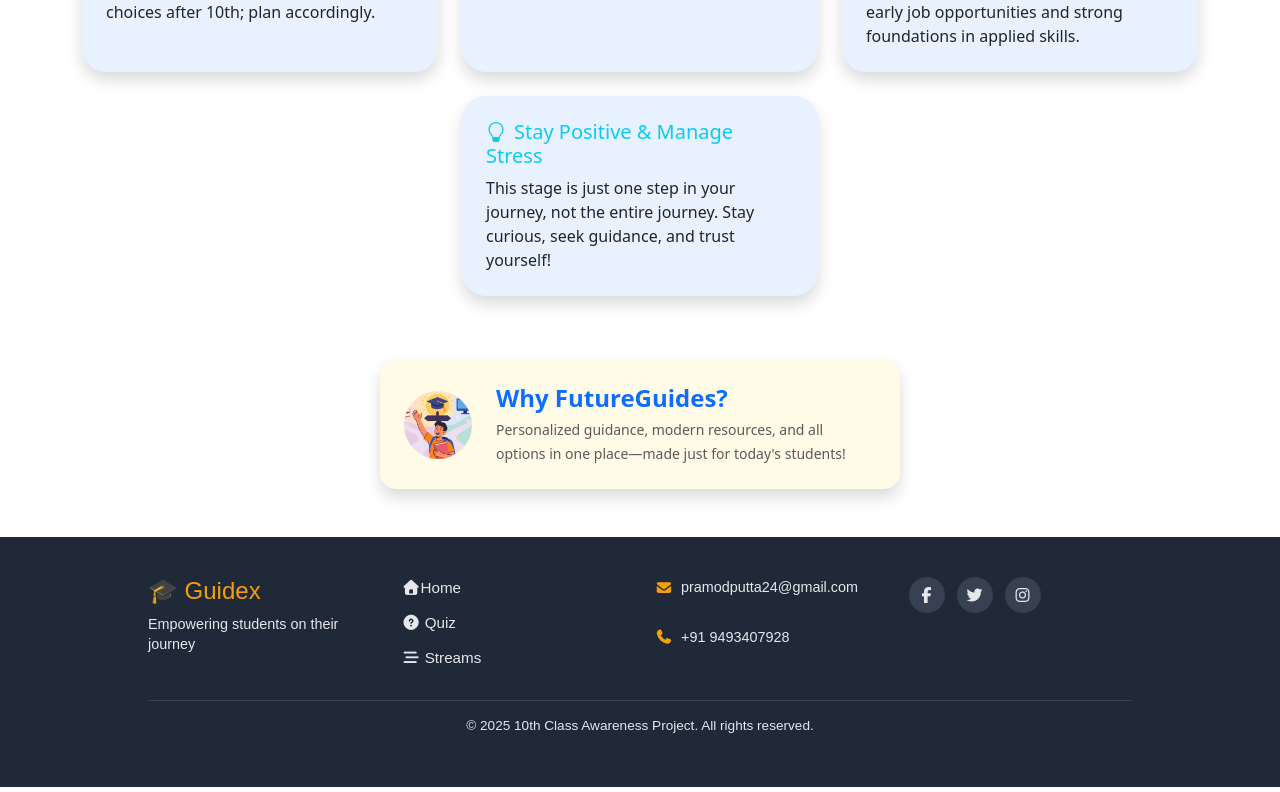
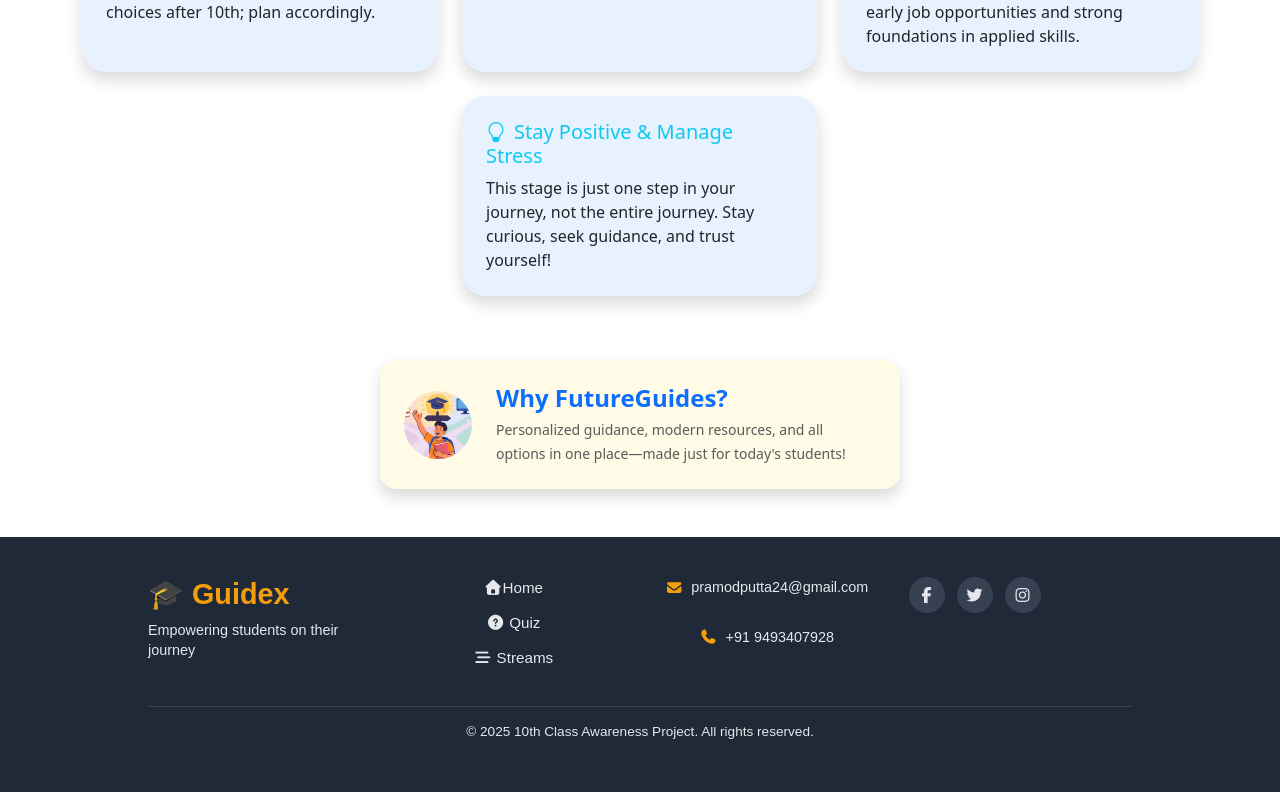
Before and after one commit to PuttaPramod/Guidex, an Angular app: page / in a window 1280 px wide. Shown: the part 1369-2161 px from the top of the page. Built offline with nearby package versions, Linux system fonts and the light colour scheme.

Commit message:
completed

```diff
--- a/src/app/app.component.css
+++ b/src/app/app.component.css
@@ -80,9 +80,10 @@ a{
 }
 
 .footer-brand h3 {
-  font-size: 1.5rem;
+  font-size: 1.8rem;
   margin-bottom: 8px;
   color: #f59e0b;
+  font-weight: 900;
 }
 
 .footer-brand p {
@@ -93,6 +94,7 @@ a{
 .footer-nav,
 .footer-contact,
 .footer-social {
+  align-items: center;
   display: flex;
   flex-direction: column;
   gap: 12px;
--- a/src/app/app.component.html
+++ b/src/app/app.component.html
@@ -23,7 +23,7 @@
 </nav>
 <router-outlet></router-outlet>
 <!-- footer.component.html -->
-<footer class="student-footer">
+<footer class="student-footer" style>
   <div class="container">
     <div class="footer-grid">
       <!-- Logo & Tagline -->
```
